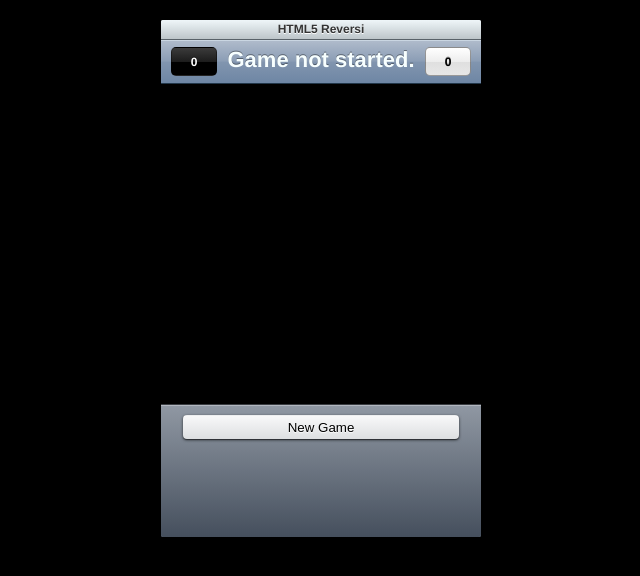
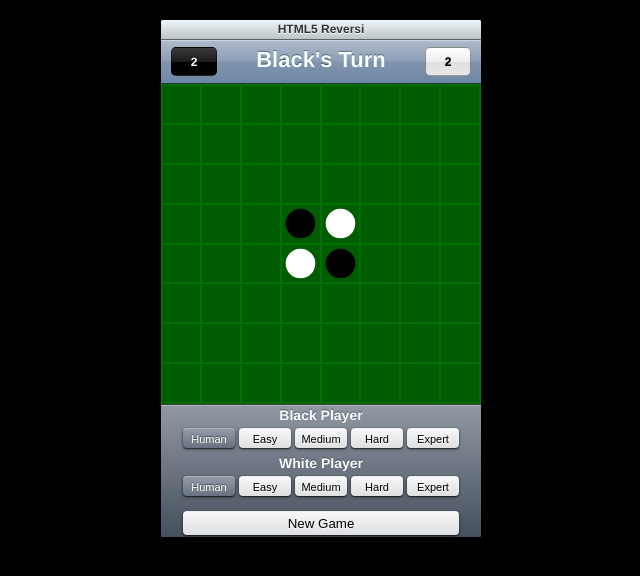
Before and after one commit to bnickel/html5-reversi, a plain HTML site: page src/index.html in a window 1280 px wide. Shown: the whole page, without its empty margins (319-959 px from the left). Drawn offline with Linux system fonts and the light colour scheme.

Commit message:
Fix issue with game not running due to name changes and addition of JS file.

```diff
--- a/src/index.html
+++ b/src/index.html
@@ -6,6 +6,7 @@
 <script src="js/Board.js"></script>
 <script src="js/GameModel.js"></script>
 <script src="js/GameView.js"></script>
+<script src="js/ReversiSafeDiscTable.js"></script>
 <script src="js/ReversiGameModel.js"></script>
 <script src="js/PlayerSelector.js"></script>
 <script>
@@ -21,7 +22,7 @@ window.onload = function()
 	model.addEventListener('gameover', onGameOver, false);
 	model.addEventListener('turnchanged', onTurnChanged, false);
 	model.addEventListener('move', onMove, false);
-	model.newGame();
+	model.startNewGame();
 
 	blackMode = new PlayerSelector('.player-selector.black', 'Black Player');
 	whiteMode = new PlayerSelector('.player-selector.white', 'White Player');
```
